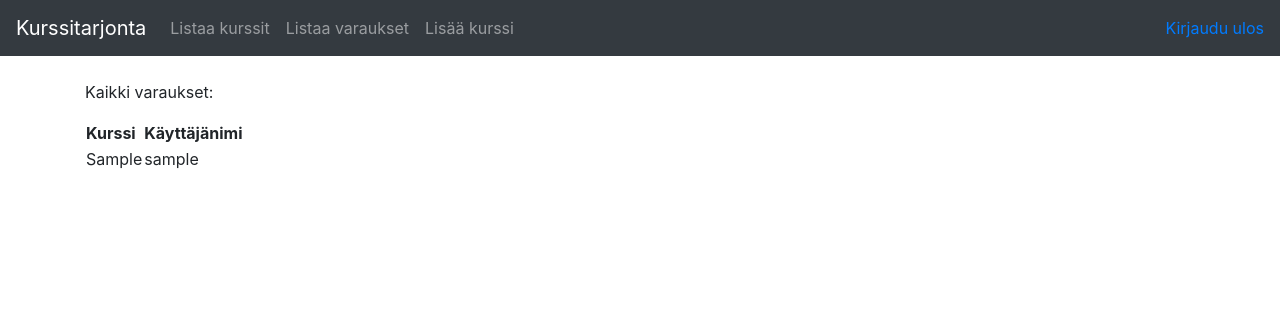
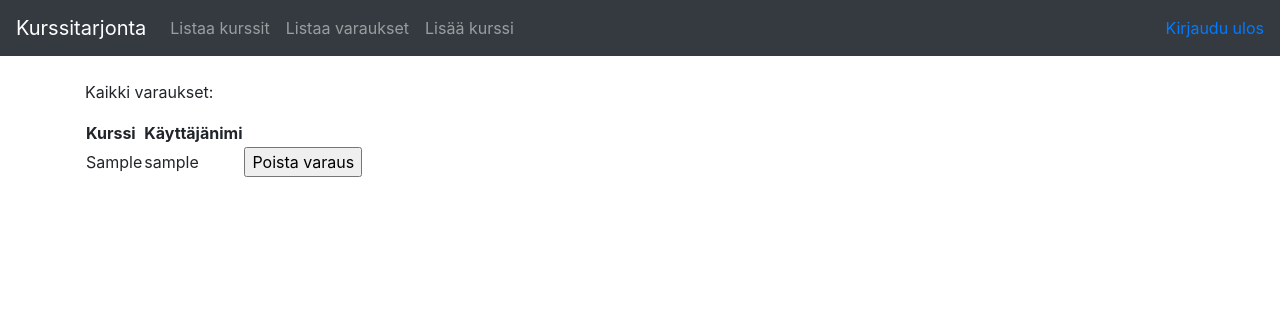
Before and after one commit to robertrantanen/Kurssitarjonta-ja-kurssipaikan-varaus, a Flask app: page /varaukset in a window 1280 px wide. Shown: the top 316 px of the page. Run offline with Flask 2, Linux system fonts and the light colour scheme; a user stored in the database is signed in; tables that the repository leaves empty hold one stand-in row (values such as "Sample post"); some libraries are stand-ins or nearby versions.

Commit message:
varauksen poistaminen adminin toimesta

```diff
--- a/application/kurssit/views.py
+++ b/application/kurssit/views.py
@@ -15,7 +15,7 @@ def kurssit_form():
     return render_template("kurssit/new.html", form = KurssiForm())
 
 @app.route("/kurssit/<kurssi_id>/", methods=["POST"])
-#@login_required
+@login_required()
 def kurssit_varaa_tai_muuta(kurssi_id):
 
     k = Kurssi.query.get(kurssi_id)
--- a/application/templates/varaus/varaukset.html
+++ b/application/templates/varaus/varaukset.html
@@ -15,6 +15,11 @@
   <tr>
     <td>{{ varaus.kurssi }}</td>
     <td>{{ varaus.user }}</td>
+    <td>
+      <form method="POST" action="{{ url_for('varaus_delete2', account_id=varaus.account_id, kurssi_id=varaus.kurssi_id)}}">
+        <input type="submit" value="Poista varaus" />
+      </form>
+    </td>
   </tr>
   {% endfor %}
 </table>
--- a/application/varaus/views.py
+++ b/application/varaus/views.py
@@ -6,7 +6,7 @@ from application.kurssit.models import Kurssi
 from application.auth.models import User
 
 @app.route("/varaukset", methods=["GET"])
-#@login_required(role="NORMAL")
+@login_required()
 def varaus_index():
     if current_user.admin == False:
         return render_template("varaus/list.html", kurssit = Varaus.loyda_kayttajan_kurssit())
@@ -23,3 +23,13 @@ def varaus_delete(kurssi_id):
     db.session().commit()
 
     return redirect(url_for("varaus_index"))
+
+@app.route("/varaukset/delete/<account_id><kurssi_id>/", methods=["POST"])
+@login_required(role="ADMIN")
+def varaus_delete2(account_id, kurssi_id):
+    v = Varaus.query.filter_by(account_id=account_id, kurssi_id=kurssi_id).first()
+
+    db.session().delete(v)
+    db.session().commit()
+
+    return redirect(url_for("varaus_index"))
```
